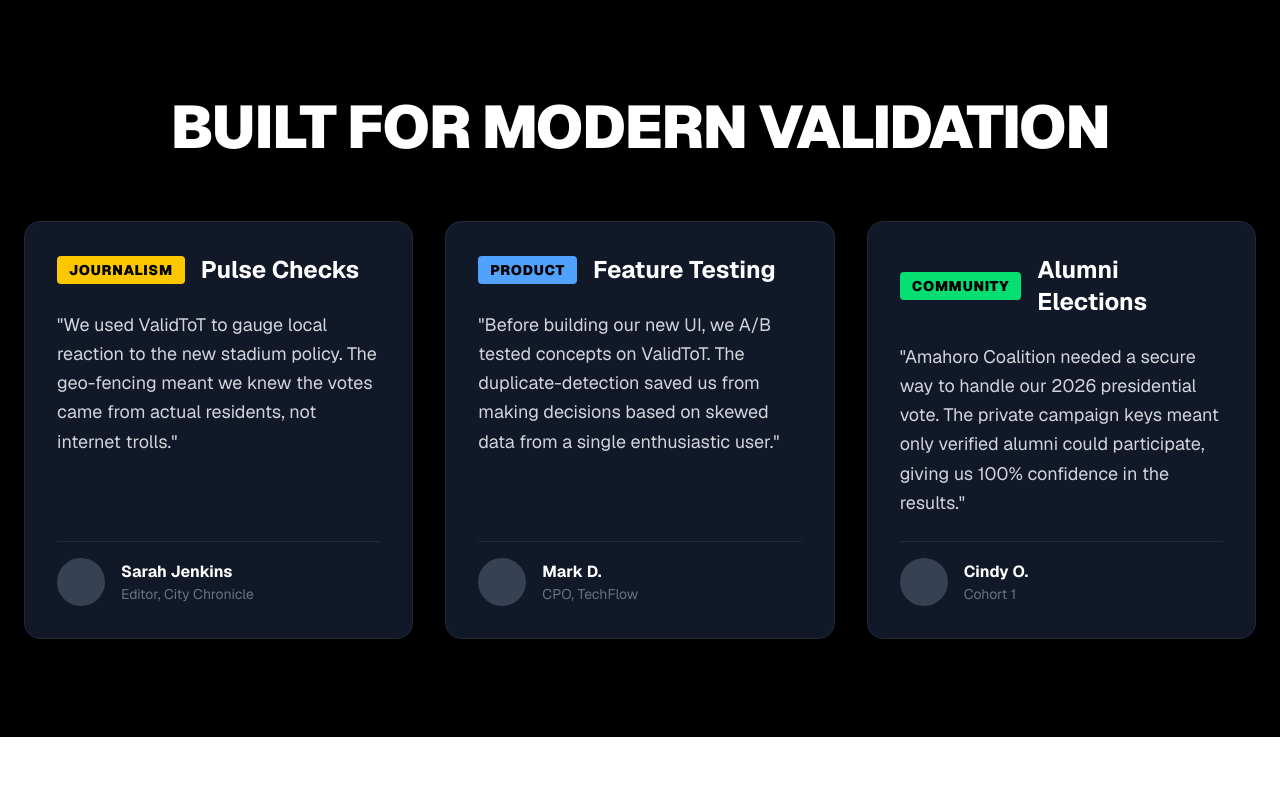
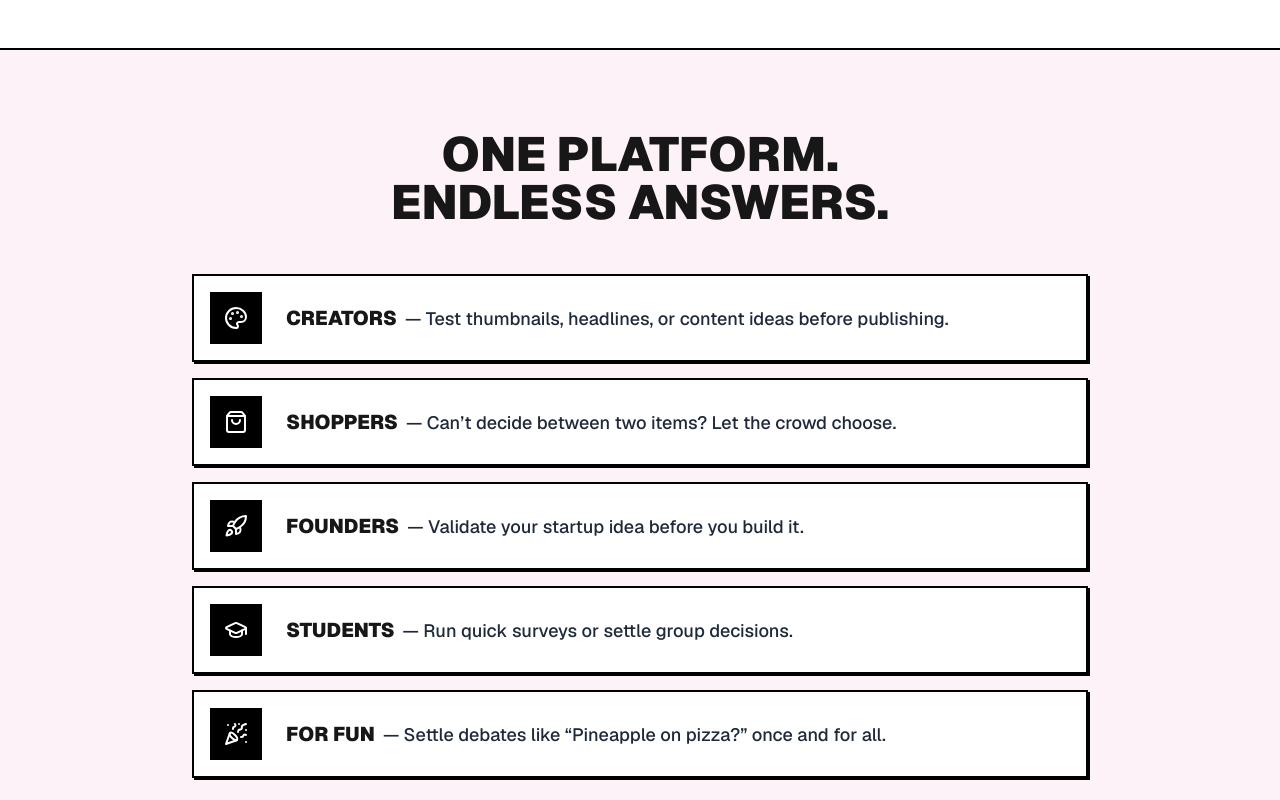
Before and after one commit to mrgigi/validtotnewlanding, a Next.js app: page / in a window 1280 px wide. Shown: the part 3440-4240 px from the top of the page. Built offline with nearby package versions, Linux system fonts and the light colour scheme.

Commit message:
Add PotentialUsers section and update Deep Analytics feature description

```diff
--- a/src/app/page.tsx
+++ b/src/app/page.tsx
@@ -4,6 +4,7 @@
 import { Hook } from "@/components/Hook";
 import { VisualProof } from "@/components/VisualProof";
 import { Features } from "@/components/Features";
+import { PotentialUsers } from "@/components/PotentialUsers";
 import { UseCases } from "@/components/UseCases";
 import { HowItWorks } from "@/components/HowItWorks";
 import { CTA } from "@/components/CTA";
@@ -18,6 +19,7 @@
       <Hook />
       <VisualProof />
       <Features />
+      <PotentialUsers />
       <UseCases />
       <HowItWorks />
       <CTA />
--- a/src/components/Features.tsx
+++ b/src/components/Features.tsx
@@ -58,8 +58,8 @@
   },
   {
     icon: PieChart,
-    title: "Deep Demographics",
-    description: "Drill down into your data. See exactly which cities, regions, and countries your votes are coming from.",
+    title: "Deep Analytics",
+    description: "Track viewer-to-voter conversion, monitor unique views vs voters, analyze voting trends over time, and drill down into detailed demographics.",
     color: "bg-indigo-300",
   },
 ];
--- /dev/null
+++ b/src/components/PotentialUsers.tsx
@@ -0,0 +1,59 @@
+import { Palette, ShoppingBag, Rocket, GraduationCap, PartyPopper } from "lucide-react";
+
+const users = [
+  {
+    icon: Palette,
+    title: "Creators",
+    text: "Test thumbnails, headlines, or content ideas before publishing.",
+  },
+  {
+    icon: ShoppingBag,
+    title: "Shoppers",
+    text: "Can’t decide between two items? Let the crowd choose.",
+  },
+  {
+    icon: Rocket,
+    title: "Founders",
+    text: "Validate your startup idea before you build it.",
+  },
+  {
+    icon: GraduationCap,
+    title: "Students",
+    text: "Run quick surveys or settle group decisions.",
+  },
+  {
+    icon: PartyPopper,
+    title: "For Fun",
+    text: "Settle debates like “Pineapple on pizza?” once and for all.",
+  },
+];
+
+export function PotentialUsers() {
+  return (
+    <section className="w-full py-20 px-6 border-b-2 border-black bg-pink-50">
+      <div className="max-w-4xl mx-auto space-y-12">
+        <h2 className="text-4xl md:text-5xl font-black text-center">
+          ONE PLATFORM.<br/>ENDLESS ANSWERS.
+        </h2>
+
+        <div className="space-y-4">
+          {users.map((user, index) => (
+            <div
+              key={index}
+              className="flex items-center gap-6 bg-white border-2 border-black p-4 brutal-shadow-sm hover:translate-x-1 transition-transform"
+            >
+              <div className="bg-black text-white p-3 border-2 border-transparent">
+                <user.icon className="w-6 h-6" />
+              </div>
+              <div>
+                <span className="text-xl font-black uppercase mr-2">{user.title}</span>
+                <span className="text-lg font-medium text-gray-800 hidden md:inline">— {user.text}</span>
+                <p className="text-lg font-medium text-gray-800 md:hidden mt-1">{user.text}</p>
+              </div>
+            </div>
+          ))}
+        </div>
+      </div>
+    </section>
+  );
+}
```
